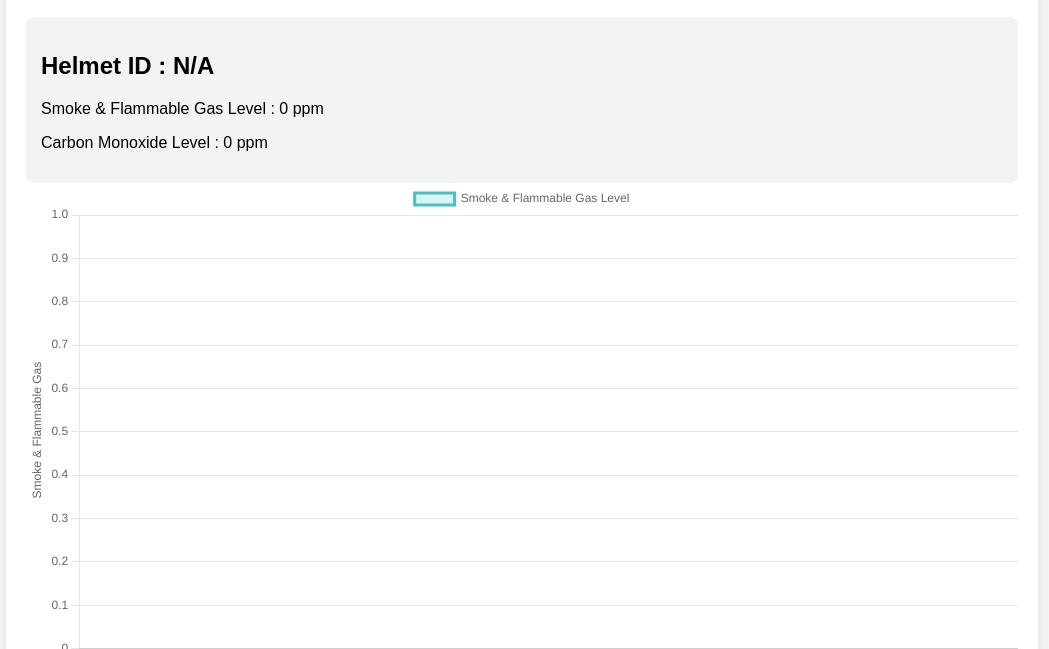
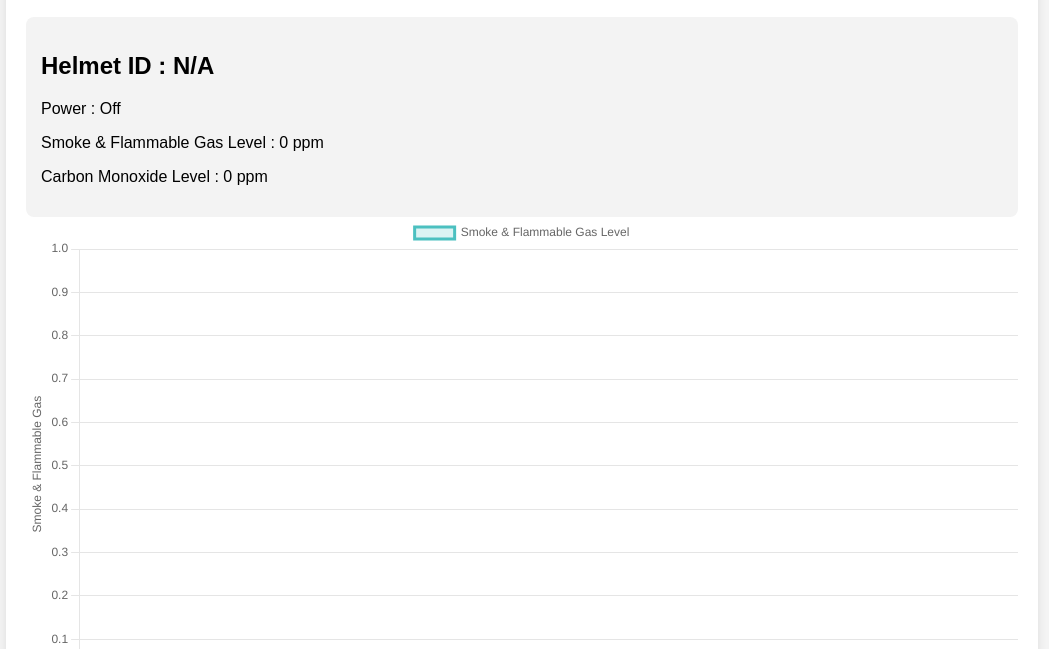
Before and after one commit to ShivamGupta-08/Gas-monitoring-frontend, a plain HTML site: page index.html in a window 1280 px wide. Shown: the part 151-800 px from the top of the page, without its empty margins (118-1167 px from the left). Drawn offline with nearby package versions, Linux system fonts and the light colour scheme; no server answers.

Commit message:
Update index.html

```diff
--- a/index.html
+++ b/index.html
@@ -20,6 +20,7 @@
 
         <div id="helmet-info">
             <h2>Helmet ID : <span id="helmet-id">N/A</span></h2>
+            <p>Power : <span id="power">Off</span></p>
             <p>Smoke & Flammable Gas Level : <span id="mq2-level">0</span> ppm</p>
             <p>Carbon Monoxide Level : <span id="mq7-level">0</span> ppm</p>
 
```
